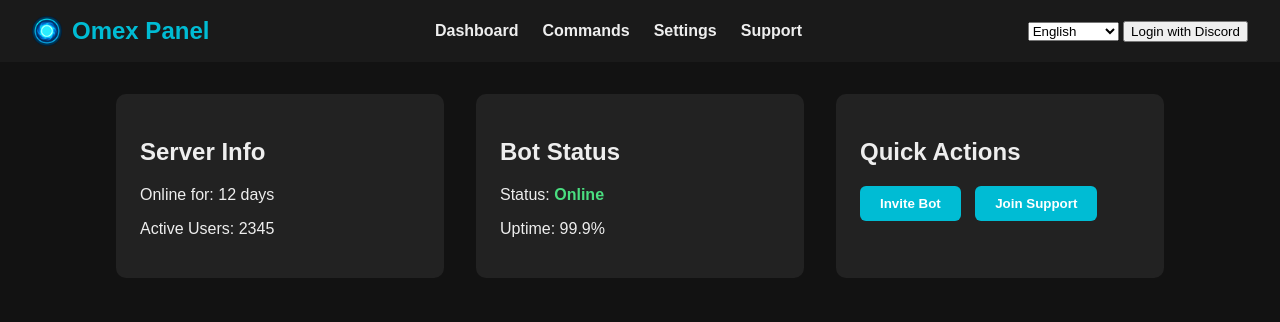
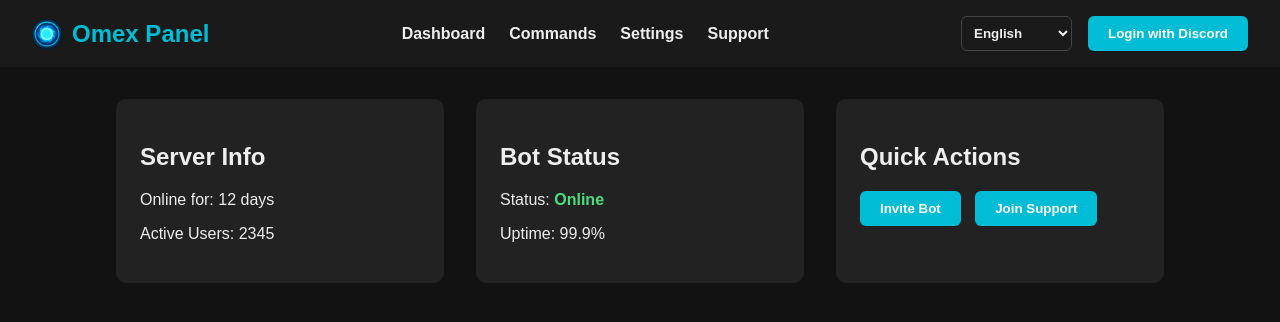
Before and after one commit to Minerel-Bot/Omex-website, a plain HTML site: page index.html in a window 1280 px wide. Drawn offline with Linux system fonts and the light colour scheme.

Commit message:
Update style.css

```diff
--- a/style.css
+++ b/style.css
@@ -52,6 +52,37 @@ nav ul li a:hover {
   color: #00bcd4; /* Brighter Cyan/Teal on hover */
 }
 
+.nav-actions {
+  display: flex;
+  align-items: center;
+  gap: 1rem;
+}
+
+.login-discord {
+  background: #00bcd4; /* Brighter Cyan/Teal for buttons */
+  border: none;
+  color: white;
+  padding: 10px 20px;
+  border-radius: 6px;
+  cursor: pointer;
+  font-weight: bold;
+  transition: background 0.3s;
+}
+
+.login-discord:hover {
+  background: #008ba3; /* Darker shade of Cyan/Teal on hover */
+}
+
+.language-select {
+  background: #1a1a1a;
+  color: #eee;
+  border: 1px solid #444;
+  padding: 8px;
+  border-radius: 6px;
+  cursor: pointer;
+  font-weight: bold;
+}
+
 main {
   padding: 2rem;
   display: flex;
@@ -65,7 +96,6 @@ main {
   border-radius: 10px;
   padding: 1.5rem;
   width: 280px;
-  /* Removed box-shadow completely for no glow, as per your request */
 }
 
 .online {
```
